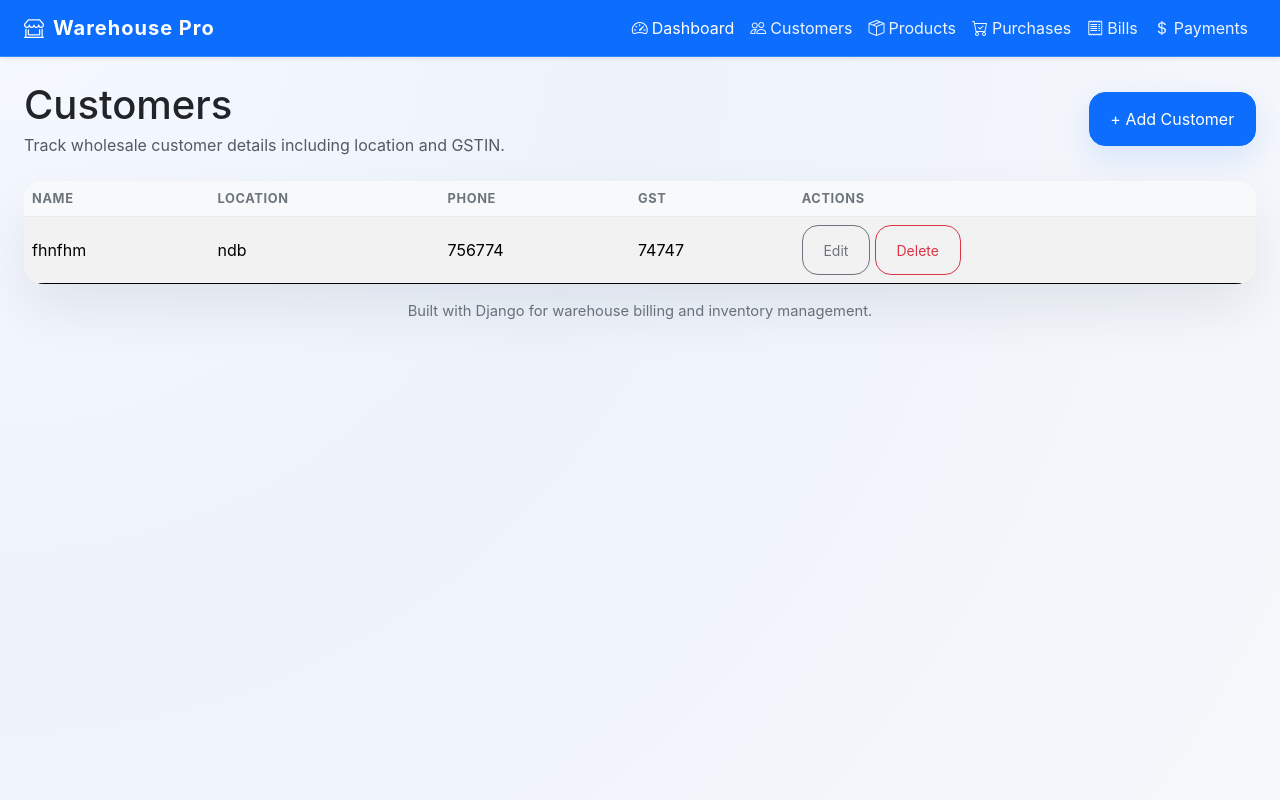
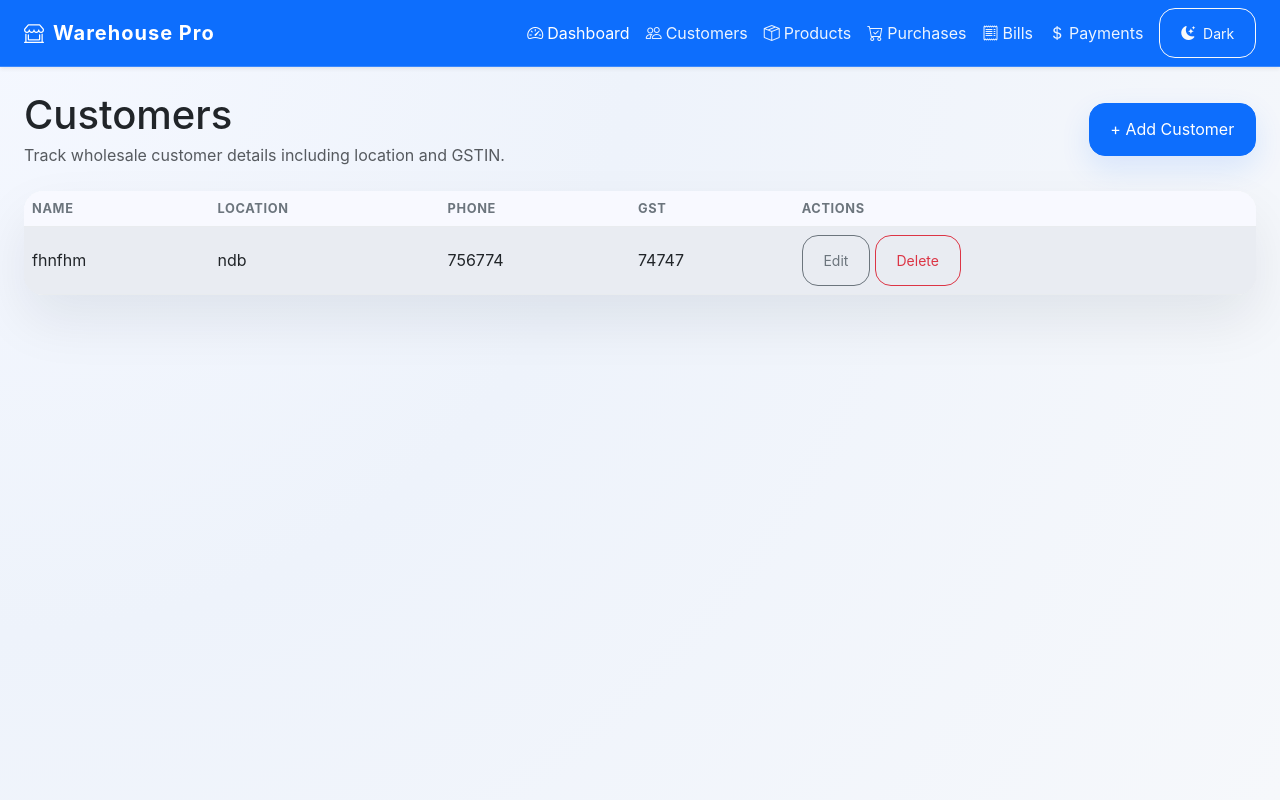
Before and after one commit to KiruthikKumar16/py_bill, a Django app: page /customers/ in a window 1280 px wide. Run offline with Django 5.2, Linux system fonts and the light colour scheme; data comes from the database, SQL or seed files in the repository.

Commit message:
implemented dark theme

```diff
--- a/inventory/static/inventory/css/app.css
+++ b/inventory/static/inventory/css/app.css
@@ -1,12 +1,52 @@
+:root {
+    color-scheme: light;
+    --bg-color: #f6f8fb;
+    --bg-gradient: radial-gradient(circle at top left, #f5f8ff 0%, #eef3fb 42%, #f6f8fb 100%);
+    --surface-color: #ffffff;
+    --surface-muted: #f8f9ff;
+    --text-color: #212529;
+    --text-muted: #6c757d;
+    --border-color: #e9ecef;
+    --shadow-color: rgba(15, 23, 42, 0.08);
+    --hero-bg: linear-gradient(135deg, rgba(13, 110, 253, 0.12), rgba(255, 255, 255, 1));
+    --hero-border: rgba(13, 110, 253, 0.16);
+    --navbar-bg: #0d6efd;
+    --navbar-border: rgba(255, 255, 255, 0.18);
+    --table-hover-bg: rgba(13, 110, 253, 0.06);
+    --table-striped-bg: rgba(13, 110, 253, 0.04);
+    --btn-shadow: rgba(13, 110, 253, 0.12);
+}
+
+body[data-theme="dark"] {
+    color-scheme: dark;
+    --bg-color: #0f172a;
+    --bg-gradient: radial-gradient(circle at top left, #1e293b 0%, #111827 42%, #0f172a 100%);
+    --surface-color: #111827;
+    --surface-muted: #1f2937;
+    --text-color: #f8fafc;
+    --text-muted: #9ca3af;
+    --border-color: #334155;
+    --shadow-color: rgba(2, 6, 23, 0.55);
+    --hero-bg: linear-gradient(135deg, rgba(37, 99, 235, 0.28), rgba(17, 24, 39, 0.95));
+    --hero-border: rgba(96, 165, 250, 0.24);
+    --navbar-bg: #111827;
+    --navbar-border: rgba(255, 255, 255, 0.12);
+    --table-hover-bg: rgba(59, 130, 246, 0.16);
+    --table-striped-bg: rgba(59, 130, 246, 0.12);
+    --btn-shadow: rgba(59, 130, 246, 0.25);
+}
+
 body {
     min-height: 100vh;
-    background: radial-gradient(circle at top left, #f5f8ff 0%, #eef3fb 42%, #f6f8fb 100%);
-    color: #212529;
+    background: var(--bg-gradient);
+    color: var(--text-color);
     font-family: Inter, system-ui, -apple-system, BlinkMacSystemFont, "Segoe UI", sans-serif;
+    transition: background-color 0.25s ease, color 0.25s ease;
 }
 
 .navbar {
-    border-bottom: 1px solid rgba(255, 255, 255, 0.18);
+    background-color: var(--navbar-bg) !important;
+    border-bottom: 1px solid var(--navbar-border);
 }
 
 .navbar-brand {
@@ -24,6 +64,10 @@ body {
     color: #ffffff;
 }
 
+.theme-toggle {
+    min-width: 92px;
+}
+
 .dashboard-shell {
     max-width: 1280px;
     margin: 0 auto;
@@ -175,26 +220,47 @@ body {
 
 .table {
     margin-bottom: 0;
+    color: var(--text-color);
+    background-color: var(--surface-color);
+}
+
+.table > :not(caption) > * > * {
+    background-color: transparent;
+    color: var(--text-color);
+    border-color: var(--border-color);
 }
 
 .table thead th {
-    border-bottom: 1px solid #e9ecef;
-    color: #6c757d;
+    border-bottom: 1px solid var(--border-color);
+    color: var(--text-muted);
     letter-spacing: 0.05em;
     text-transform: uppercase;
     font-size: 0.8rem;
+    background-color: var(--surface-muted);
+}
+
+.table-light,
+.table-light > th,
+.table-light > td,
+.table-light > tbody > tr > * {
+    background-color: var(--surface-muted) !important;
+    color: var(--text-color) !important;
 }
 
 .table tbody tr {
-    border-bottom: 1px solid #f1f3f5;
+    border-bottom: 1px solid var(--border-color);
 }
 
 .table tbody tr:last-child {
     border-bottom: none;
 }
 
-.table-hover tbody tr:hover {
-    background-color: rgba(13, 110, 253, 0.06);
+.table-striped > tbody > tr:nth-of-type(odd) > * {
+    background-color: var(--table-striped-bg);
+}
+
+.table-hover tbody tr:hover > * {
+    background-color: var(--table-hover-bg);
 }
 
 .table td,
@@ -237,12 +314,21 @@ body {
 .btn-success,
 .btn-warning,
 .btn-info {
-    box-shadow: 0 12px 30px rgba(13, 110, 253, 0.12);
+    box-shadow: 0 12px 30px var(--btn-shadow);
+}
+
+.form-control,
+.form-select,
+.form-control:focus,
+.form-select:focus {
+    background-color: var(--surface-color);
+    color: var(--text-color);
+    border-color: var(--border-color);
 }
 
 .footer-note {
     font-size: 0.92rem;
-    color: #6c757d;
+    color: var(--text-muted);
 }
 
 .chart-card {
--- a/inventory/views.py
+++ b/inventory/views.py
@@ -7,7 +7,7 @@ from django.urls import reverse
 
 from .forms import BillForm, CustomerForm, PaymentForm, ProductForm, PurchaseForm
 from .models import Bill, Customer, Payment, Product, Purchase
-from invoice import number_to_words
+from invoice import number_to_words, build_invoice_text
 
 
 def dashboard(request):
@@ -149,12 +149,30 @@ def bill_create(request):
 
 def bill_invoice(request, pk):
     bill = get_object_or_404(Bill, pk=pk)
+    # prepare simple dicts for the invoice helper
+    bill_dict = {
+        "Bill_ID": bill.id,
+        "Date": bill.date.strftime("%d-%m-%Y") if hasattr(bill, "date") else str(bill.date),
+        "Quantity": float(bill.quantity),
+        "Rate": float(bill.rate),
+    }
+    customer_dict = {
+        "Name": bill.customer.name,
+        "Location": bill.customer.location,
+        "Phone_No": bill.customer.phone_no,
+        "GST": bill.customer.gst,
+    }
+    product_dict = {"Name": bill.product.name}
+
+    invoice_text = build_invoice_text(bill_dict, customer_dict, product_dict, float(bill.amount_due))
+
     return render(
         request,
         "inventory/invoice.html",
         {
             "bill": bill,
             "amount_in_words": number_to_words(float(bill.total_amount)),
+            "invoice_text": invoice_text,
         },
     )
 
--- a/templates/inventory/base.html
+++ b/templates/inventory/base.html
@@ -11,7 +11,7 @@
     {% block extra_head %}{% endblock %}
 </head>
 <body>
-<nav class="navbar navbar-expand-lg navbar-dark bg-primary shadow-sm sticky-top">
+<nav class="navbar navbar-expand-lg navbar-dark shadow-sm sticky-top">
     <div class="container-fluid px-4">
         <a class="navbar-brand d-flex align-items-center" href="{% url 'inventory:dashboard' %}">
             <i class="bi bi-shop-window me-2"></i>
@@ -21,13 +21,19 @@
             <span class="navbar-toggler-icon"></span>
         </button>
         <div class="collapse navbar-collapse" id="navbarNav">
-            <ul class="navbar-nav ms-auto">
+            <ul class="navbar-nav ms-auto align-items-center">
                 <li class="nav-item"><a class="nav-link active" aria-current="page" href="{% url 'inventory:dashboard' %}"><i class="bi bi-speedometer2 me-1"></i>Dashboard</a></li>
                 <li class="nav-item"><a class="nav-link" href="{% url 'inventory:customer_list' %}"><i class="bi bi-people me-1"></i>Customers</a></li>
                 <li class="nav-item"><a class="nav-link" href="{% url 'inventory:product_list' %}"><i class="bi bi-box-seam me-1"></i>Products</a></li>
                 <li class="nav-item"><a class="nav-link" href="{% url 'inventory:purchase_list' %}"><i class="bi bi-cart-check me-1"></i>Purchases</a></li>
                 <li class="nav-item"><a class="nav-link" href="{% url 'inventory:bill_list' %}"><i class="bi bi-receipt me-1"></i>Bills</a></li>
                 <li class="nav-item"><a class="nav-link" href="{% url 'inventory:payment_list' %}"><i class="bi bi-currency-dollar me-1"></i>Payments</a></li>
+                <li class="nav-item">
+                    <button id="theme-toggle" class="btn btn-outline-light btn-sm ms-2 theme-toggle" type="button" aria-label="Toggle dark mode" aria-pressed="false">
+                        <i id="theme-icon" class="bi bi-moon-stars-fill"></i>
+                        <span id="theme-text" class="ms-1">Dark</span>
+                    </button>
+                </li>
             </ul>
         </div>
     </div>
@@ -35,12 +41,38 @@
 <div class="container-fluid py-4 px-4">
     {% block content %}{% endblock %}
 </div>
-<footer class="text-center py-3 footer-note">
-    Built with Django for warehouse billing and inventory management.
-</footer>
+<!-- footer removed as requested -->
 <script src="https://cdn.jsdelivr.net/npm/bootstrap@5.3.2/dist/js/bootstrap.bundle.min.js"></script>
 <script src="https://cdn.jsdelivr.net/npm/chart.js@4.4.0/dist/chart.umd.min.js"></script>
 <script src="{% static 'inventory/js/dashboard.js' %}"></script>
+<script>
+    const body = document.body;
+    const toggleButton = document.getElementById('theme-toggle');
+    const toggleIcon = document.getElementById('theme-icon');
+    const toggleText = document.getElementById('theme-text');
+
+    function applyTheme(theme) {
+        body.setAttribute('data-theme', theme);
+        document.documentElement.setAttribute('data-color-scheme', theme);
+        const isDark = theme === 'dark';
+        toggleIcon.className = isDark ? 'bi bi-sun-fill' : 'bi bi-moon-stars-fill';
+        toggleText.textContent = isDark ? 'Light' : 'Dark';
+        if (toggleButton) {
+            toggleButton.setAttribute('aria-pressed', String(isDark));
+        }
+    }
+
+    const storedTheme = localStorage.getItem('warehouse-theme');
+    const preferredTheme = storedTheme || (window.matchMedia('(prefers-color-scheme: dark)').matches ? 'dark' : 'light');
+
+    applyTheme(preferredTheme);
+
+    toggleButton?.addEventListener('click', () => {
+        const nextTheme = body.getAttribute('data-theme') === 'dark' ? 'light' : 'dark';
+        localStorage.setItem('warehouse-theme', nextTheme);
+        applyTheme(nextTheme);
+    });
+</script>
 {% block extra_scripts %}{% endblock %}
 </body>
 </html>
--- a/templates/inventory/dashboard.html
+++ b/templates/inventory/dashboard.html
@@ -9,7 +9,6 @@
             <div class="hero-copy">
                 <p class="text-uppercase text-muted mb-2 small">Warehouse control center</p>
                 <h1 class="hero-title mb-3">Warehouse dashboard</h1>
-                <p class="text-muted mb-0">A polished management console for inventory, billing, and cash‑flow visibility in your wholesale shop.</p>
             </div>
             <div class="row row-cols-1 row-cols-sm-2 row-cols-xl-4 g-3 mt-4 hero-actions">
                 <div class="col">
@@ -51,7 +50,6 @@
                         </div>
                         <div class="stat-icon bg-primary text-white"><i class="bi bi-people"></i></div>
                     </div>
-                    <p class="text-muted mb-0">Total wholesale customers currently registered.</p>
                 </div>
             </div>
         </div>
@@ -65,7 +63,6 @@
                         </div>
                         <div class="stat-icon bg-success text-white"><i class="bi bi-box-seam"></i></div>
                     </div>
-                    <p class="text-muted mb-0">Inventory items tracked in the warehouse catalog.</p>
                 </div>
             </div>
         </div>
@@ -79,7 +76,6 @@
                         </div>
                         <div class="stat-icon bg-warning text-white"><i class="bi bi-cash-stack"></i></div>
                     </div>
-                    <p class="text-muted mb-0">Sum of all invoices created in the system.</p>
                 </div>
             </div>
         </div>
@@ -93,7 +89,6 @@
                         </div>
                         <div class="stat-icon bg-info text-white"><i class="bi bi-credit-card-2-front"></i></div>
                     </div>
-                    <p class="text-muted mb-0">Amount still pending across all unpaid bills.</p>
                 </div>
             </div>
         </div>
--- a/templates/inventory/invoice.html
+++ b/templates/inventory/invoice.html
@@ -51,5 +51,11 @@
         <h6 class="mb-2">Amount Chargeable (in words)</h6>
         <p class="mb-0">{{ amount_in_words }}</p>
     </div>
+    {% if invoice_text %}
+    <div class="mt-4">
+        <h6 class="mb-2">Printable Invoice (plain text)</h6>
+        <pre class="invoice-text p-3 bg-light rounded">{{ invoice_text }}</pre>
+    </div>
+    {% endif %}
 </div>
 {% endblock %}
```
Also changed, not shown: other parts of inventory/static/inventory/css/app.css (+24 -12 lines), ui.md (+0 -1 lines), manage.md (line endings or trailing spaces).
